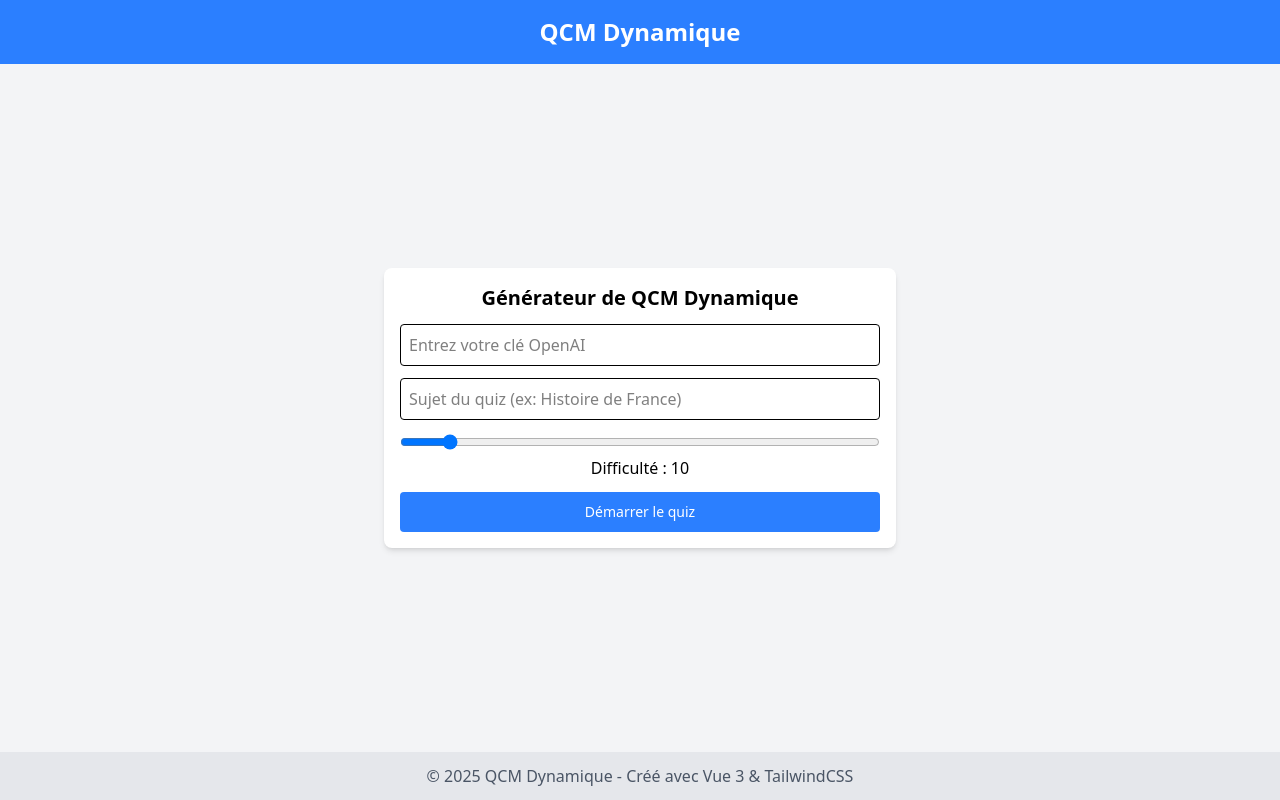
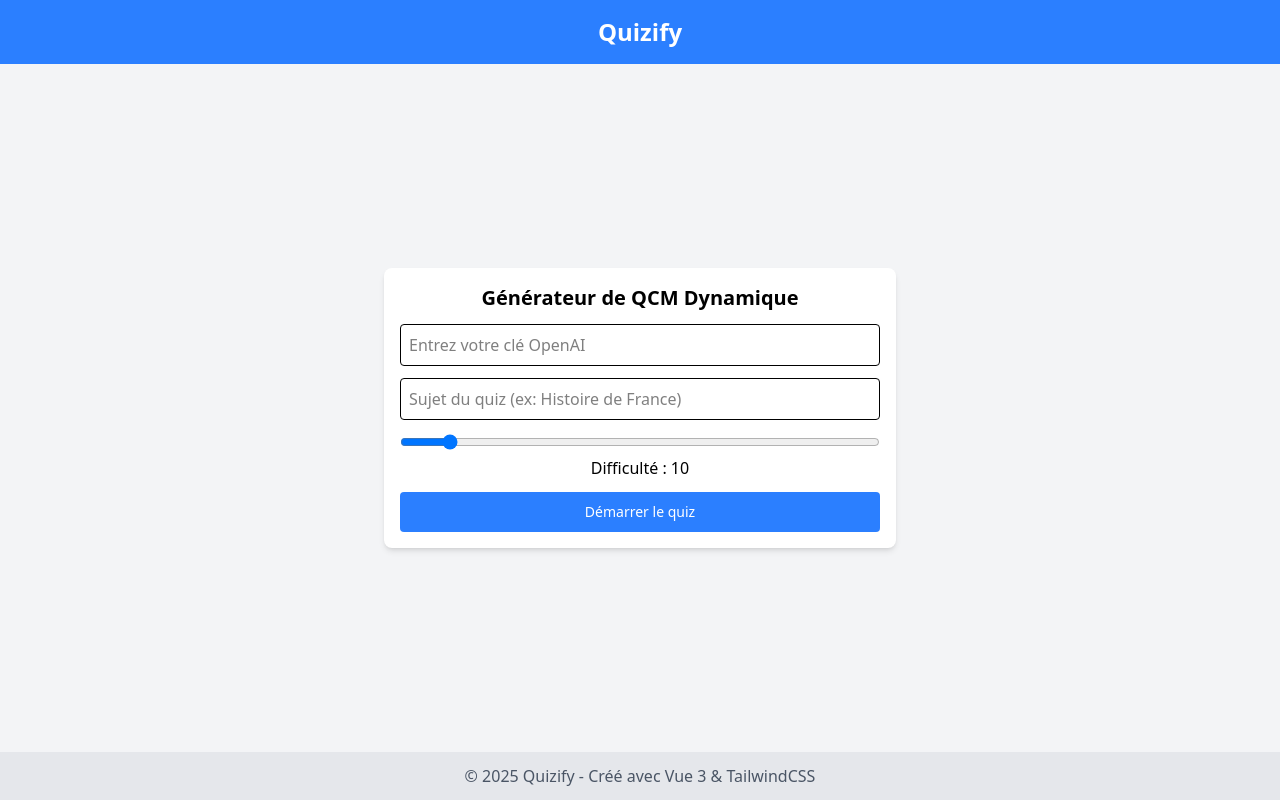
Before and after one commit to jlg-formation/qcm-app, a Vue app: page / in a window 1280 px wide. Built offline with nearby package versions, Linux system fonts and the light colour scheme.

Commit message:
dev: replaced Quiz Dynamique par Quizify

```diff
--- a/index.html
+++ b/index.html
@@ -4,7 +4,7 @@
     <meta charset="UTF-8" />
     <link rel="icon" type="image/svg+xml" href="/vite.svg" />
     <meta name="viewport" content="width=device-width, initial-scale=1.0" />
-    <title>Vite + Vue + TS</title>
+    <title>Quizify</title>
   </head>
   <body>
     <div id="app"></div>
--- a/src/App.vue
+++ b/src/App.vue
@@ -2,7 +2,7 @@
   <div class="flex h-screen flex-col">
     <header class="bg-blue-500 py-4 text-white shadow-md">
       <div class="container mx-auto text-center text-2xl font-semibold">
-        QCM Dynamique
+        {{ appName }}
       </div>
     </header>
 
@@ -11,7 +11,7 @@
     </main>
 
     <footer class="bg-gray-200 py-3 text-center text-gray-600">
-      <p>&copy; 2025 QCM Dynamique - Créé avec Vue 3 & TailwindCSS</p>
+      <p>&copy; 2025 Quizify - Créé avec Vue 3 & TailwindCSS</p>
     </footer>
   </div>
 </template>
@@ -20,10 +20,12 @@
 import { onMounted } from 'vue'
 import { useQuizStore } from './stores/quizStore'
 
+const appName = 'Quizify'
+
 const quizStore = useQuizStore()
 
 onMounted(() => {
-  console.log('Application QCM Dynamique chargée !')
+  console.log('Application Quizify chargée !')
 })
 </script>
 
```
